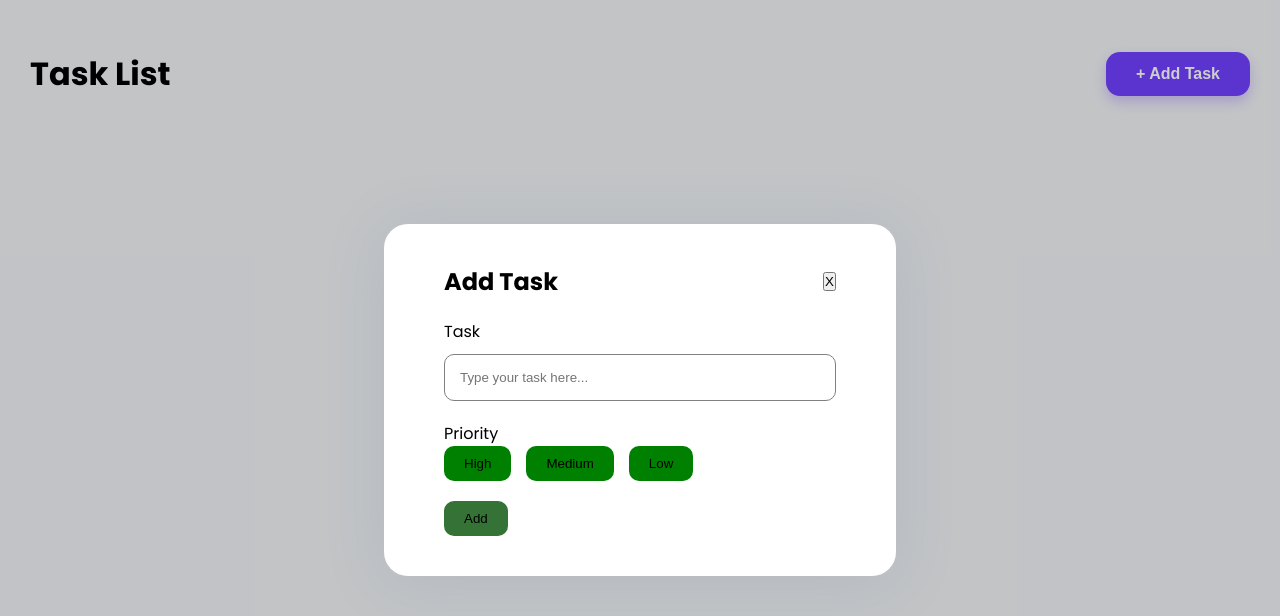
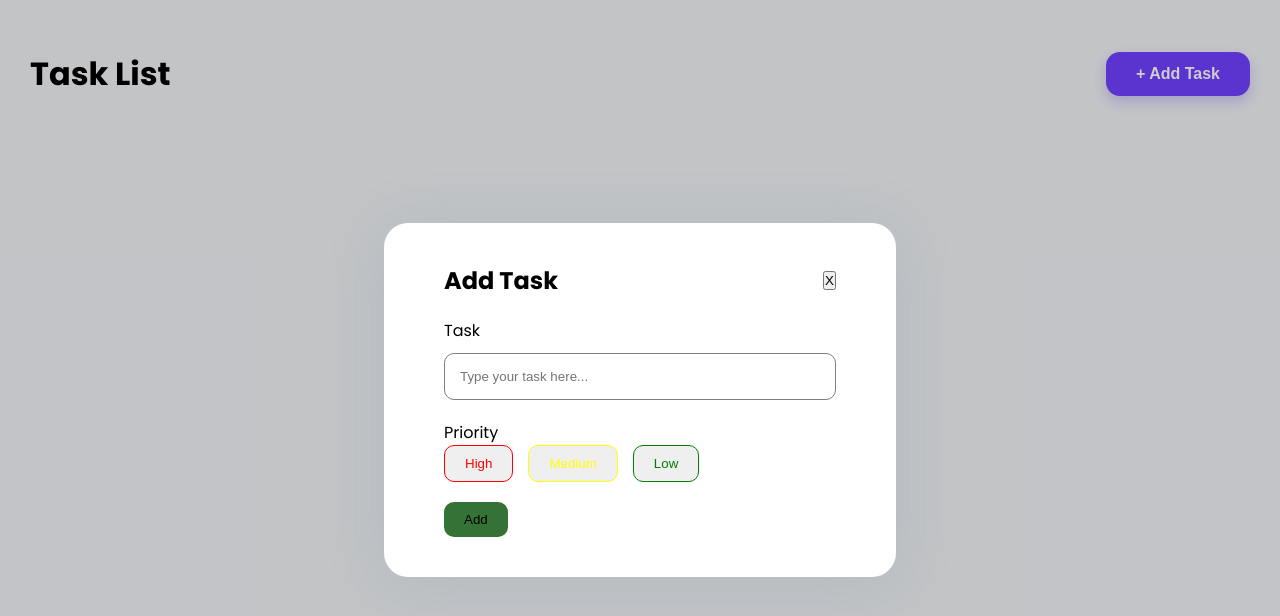
Before and after one commit to AchiGel/task-app, a React (Create React App) app: page / in a window 1280 px wide. Both pictures are taken after a click on the button "+ Add Task". Shown: the top 616 px of the page. Built offline with nearby package versions, Linux system fonts and the light colour scheme.

Commit message:
add priority select

```diff
--- a/src/App.css
+++ b/src/App.css
@@ -111,6 +111,38 @@ body {
   border: none;
   outline: none;
   cursor: pointer;
+}
+
+.task-priority-buttons .high {
+  border: 1px solid red;
+  color: red;
+}
+
+.task-priority-buttons .high-selected {
+  border: none;
+  color: white;
+  background-color: red;
+}
+
+.task-priority-buttons .medium {
+  border: 1px solid yellow;
+  color: yellow;
+}
+
+.task-priority-buttons .medium-selected {
+  border: none;
+  color: white;
+  background-color: yellow;
+}
+
+.task-priority-buttons .low {
+  border: 1px solid green;
+  color: green;
+}
+
+.task-priority-buttons .low-selected {
+  border: none;
+  color: white;
   background-color: green;
 }
 
--- a/src/App.tsx
+++ b/src/App.tsx
@@ -8,6 +8,7 @@ function App() {
   const [modalType, setModalType] = useState<string>("");
   const [modalShow, setModalShow] = useState<boolean>(false);
   const [taskText, setTaskText] = useState<string>("");
+  const [prioritySelected, setPrioritySelected] = useState<string>("");
   const [taskProps, setTaskProps] = useState<any>([]);
 
   function handleTaskText(e: any) {
@@ -15,9 +16,17 @@ function App() {
     setTaskText(taskText);
   }
 
+  function handlePrioritySelect(e: any) {
+    const priority = e.target.textContent;
+    setPrioritySelected(priority);
+  }
+
   function getTaskProps() {
     const updatedTask = [...taskProps];
-    setTaskProps([...updatedTask, { text: taskText }]);
+    setTaskProps([
+      ...updatedTask,
+      { text: taskText, priority: prioritySelected },
+    ]);
   }
 
   function openModal(event: MouseEvent<HTMLButtonElement>) {
@@ -33,6 +42,8 @@ function App() {
 
   function closeModal() {
     setModalShow(false);
+    setTaskText("");
+    setPrioritySelected("");
   }
 
   return (
@@ -43,6 +54,7 @@ function App() {
           modalType={modalType}
           taskText={taskText}
           handleTaskText={handleTaskText}
+          handlePrioritySelect={handlePrioritySelect}
           getTaskProps={getTaskProps}
         />
       ) : null}
--- a/src/components/Modal.tsx
+++ b/src/components/Modal.tsx
@@ -1,16 +1,32 @@
+import { useState } from "react";
+
 function Modal({
   closeModal,
   modalType,
   taskText,
   handleTaskText,
   getTaskProps,
+  handlePrioritySelect,
 }: {
   closeModal: Function;
   modalType: string;
   taskText: string;
   handleTaskText: Function;
   getTaskProps: Function;
+  handlePrioritySelect: Function;
 }) {
+  const [selected, setSelected] = useState("");
+
+  function handleSelect(e: any) {
+    if (e.currentTarget.textContent === "High") {
+      setSelected("high");
+    } else if (e.currentTarget.textContent === "Medium") {
+      setSelected("medium");
+    } else {
+      setSelected("low");
+    }
+  }
+
   if (modalType === "addModal") {
     return (
       <div className="modal-overlay">
@@ -32,9 +48,33 @@ function Modal({
           <div className="modal-task-priority">
             <span>Priority</span>
             <div className="task-priority-buttons">
-              <button>High</button>
-              <button>Medium</button>
-              <button>Low</button>
+              <button
+                onClick={(e) => {
+                  handleSelect(e);
+                  handlePrioritySelect(e);
+                }}
+                className={selected === "high" ? "high-selected" : "high"}
+              >
+                High
+              </button>
+              <button
+                onClick={(e) => {
+                  handleSelect(e);
+                  handlePrioritySelect(e);
+                }}
+                className={selected === "medium" ? "medium-selected" : "medium"}
+              >
+                Medium
+              </button>
+              <button
+                onClick={(e) => {
+                  handleSelect(e);
+                  handlePrioritySelect(e);
+                }}
+                className={selected === "low" ? "low-selected" : "low"}
+              >
+                Low
+              </button>
             </div>
           </div>
           <button
--- a/src/components/Tasks.tsx
+++ b/src/components/Tasks.tsx
@@ -7,7 +7,8 @@ function Tasks({
 }) {
   return (
     <ul className="tasks">
-      {taskProps.map((task: { text: string }, index: number) => (
+      {taskProps.map(
+        (task: { text: string; priority: string }, index: number) => (
           <li key={index} className="task-card">
             <div className="task-name">
               <span>Task</span>
@@ -15,18 +16,22 @@ function Tasks({
             </div>
             <div className="task-priority">
               <span>Priority</span>
-            <h3>High</h3>
+              <h3>{task.priority}</h3>
             </div>
             <button className="task-progress">To do</button>
             <div className="task-progress-circle">O</div>
             <button className="task-edit" onClick={(event) => openModal(event)}>
               Edit
             </button>
-          <button className="task-delete" onClick={(event) => openModal(event)}>
+            <button
+              className="task-delete"
+              onClick={(event) => openModal(event)}
+            >
               X
             </button>
           </li>
-      ))}
+        )
+      )}
     </ul>
   );
 }
```
Lines whose indentation alone changed are shown as unchanged.
